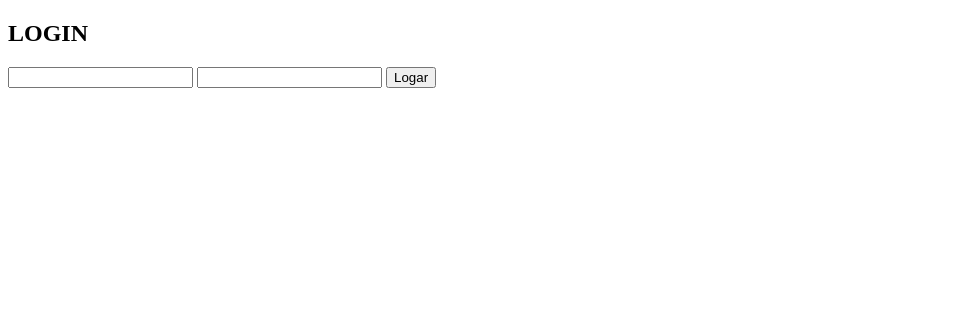
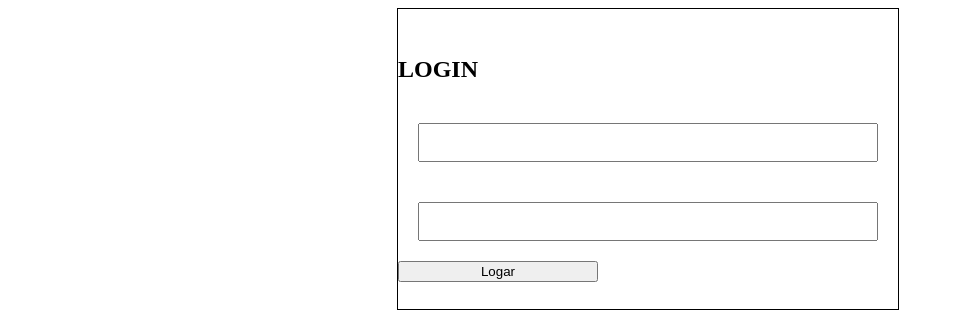
Before and after one commit to Jessica-s-paiva/Teste-Pratico, a plain HTML site: page pages/index.html in a window 1280 px wide. Shown: the whole page, without its empty margins (0-954 px from the left). Drawn offline with Linux system fonts and the light colour scheme.

Commit message:
criando as paginas iniciais

```diff
--- /dev/null
+++ b/pages/css/home.css
@@ -0,0 +1,23 @@
+body{
+    display: flex;
+    flex-direction:column;
+    justify-content: center;
+    align-items: center;
+    width: 100%;
+    height: 100%;
+}
+
+img{
+    width: 50px;
+    height:50px;
+    padding: 20px;
+}
+
+header{
+    display: flex;
+    flex-direction:row;
+    justify-content: flex-end;
+    align-items: center;
+    width: 100%;
+    height: 100%;
+}
--- /dev/null
+++ b/pages/css/index.css
@@ -0,0 +1,25 @@
+body{
+    display: flex;
+    flex-direction:column;
+    justify-content: center;
+    align-items: center;
+    width: 100%;
+    height: 100%;
+}
+.content{
+    display: flex;
+    flex-direction:column;
+    justify-content: center;
+    width: 500px;
+    height: 300px;
+    border: 1px solid black;
+}
+
+input{
+    padding: 10px;
+    margin: 20px;
+}
+
+button{
+    width: 200px;
+}
--- a/pages/index.html
+++ b/pages/index.html
@@ -5,7 +5,7 @@
     <meta http-equiv="X-UA-Compatible" content="IE=edge">
     <meta name="viewport" content="width=device-width, initial-scale=1.0">
     <title>Prova prática</title>
-
+    <link rel="stylesheet" href="./css/index.css">
 </head>
 <body>
     <section class="content">
```
Also changed, not shown: pages/cadastro.html (added, +20 -0 lines), pages/home.html (added, +20 -0 lines), pages/images/niver.svg (added).
